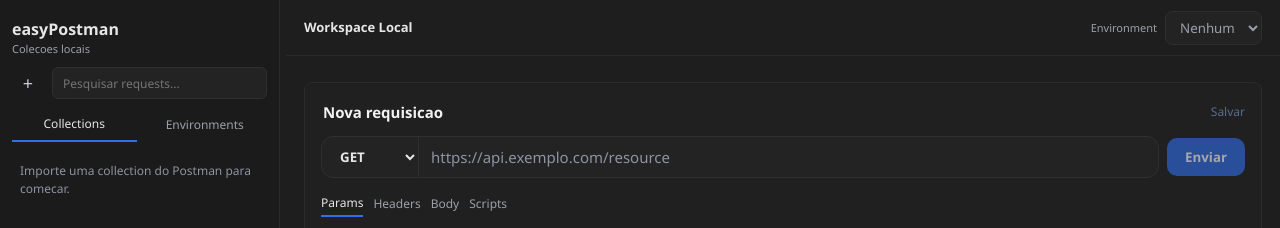
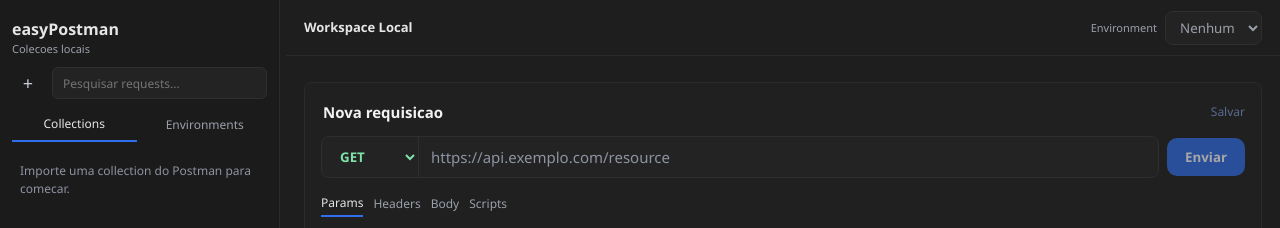
Before and after one commit to rhaynner-qa/easyPostman, a React (Vite) app: page / in a window 1280 px wide. Shown: the top 228 px of the page. Built offline with nearby package versions, Linux system fonts and the light colour scheme.

Commit message:
Ajusta curva da URL e cor de metodo

```diff
--- a/src/App.css
+++ b/src/App.css
@@ -639,7 +639,7 @@
   flex: 1;
   background: #232323;
   border: 1px solid #2f2f2f;
-  border-radius: 12px;
+  border-radius: 8px;
   overflow: hidden;
 }
 
@@ -650,6 +650,27 @@
   min-width: 96px;
   font-weight: 600;
   border-right: 1px solid #2f2f2f;
+  color: #d8d8d8;
+}
+
+.method-select-GET {
+  color: #7ee2a8;
+}
+
+.method-select-POST {
+  color: #f6d365;
+}
+
+.method-select-PUT {
+  color: #7cb5ff;
+}
+
+.method-select-PATCH {
+  color: #d6a6ff;
+}
+
+.method-select-DELETE {
+  color: #ff8f8f;
 }
 
 .url-input {
--- a/src/App.jsx
+++ b/src/App.jsx
@@ -2051,7 +2051,7 @@
             <div className="request-line">
               <div className="request-input-group">
               <select
-                className="method-select"
+                className={`method-select method-select-${requestDraft.method}`}
                 value={requestDraft.method}
                 onChange={(event) =>
                   updateRequest({ method: event.target.value })
```
